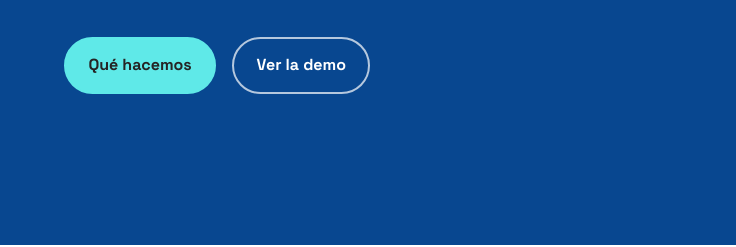
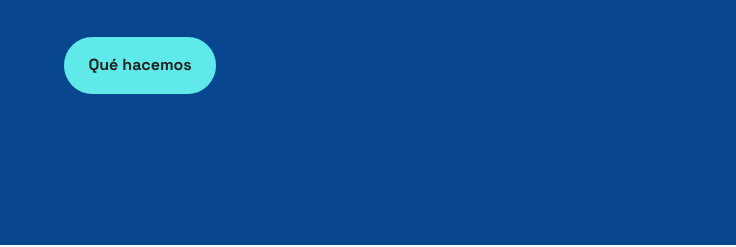
Before and after one commit to Kipu360/kipu360.github.io, an Astro site: page / in a window 1280 px wide. Shown: the part 525-772 px from the top of the page, 0-736 px from the left. Built offline with nearby package versions, Linux system fonts and the light colour scheme; Astro itself is replaced by a stand-in of ours.

Commit message:
Demo una sola vez (cabecera y pie) y enlazada al repo
Co-Authored-By: Claude Opus 5.5 <noreply@anthropic.com>

```diff
--- a/src/data/contenido.ts
+++ b/src/data/contenido.ts
@@ -2,7 +2,7 @@
 // (kipu-360-web/context/piezas/texto/deck.txt, one-pager.txt y textos/*.md).
 // No agregar cifras ni afirmaciones que no estén en esas fuentes.
 
-export const DEMO_URL = "https://kipu360.github.io/environmental-data-explorer/";
+export const DEMO_URL = "https://github.com/Kipu360/environmental-data-explorer";
 export const GITHUB_URL = "https://github.com/Kipu360";
 export const HF_URL = "https://huggingface.co/Kipu360";
 
--- a/src/pages/index.astro
+++ b/src/pages/index.astro
@@ -19,7 +19,6 @@ const iconos = [
         <p class="lead">{h.bajada}</p>
         <div class="botones">
           <a class="boton" href="#que-hacemos">Qué hacemos</a>
-          <a class="boton boton--borde" href={DEMO_URL}>Ver la demo</a>
         </div>
       </div>
       <div class="ficha" aria-label="Ejemplo de trazabilidad de un dato">
@@ -159,7 +158,6 @@ const iconos = [
           <div class="cta__enlaces">
             <a href={GITHUB_URL}>GitHub</a>
             <a href={HF_URL}>Hugging Face</a>
-            <a href={DEMO_URL}>Demo</a>
           </div>
         </div>
       </div>
```
Also changed, not shown: 2 other files.
